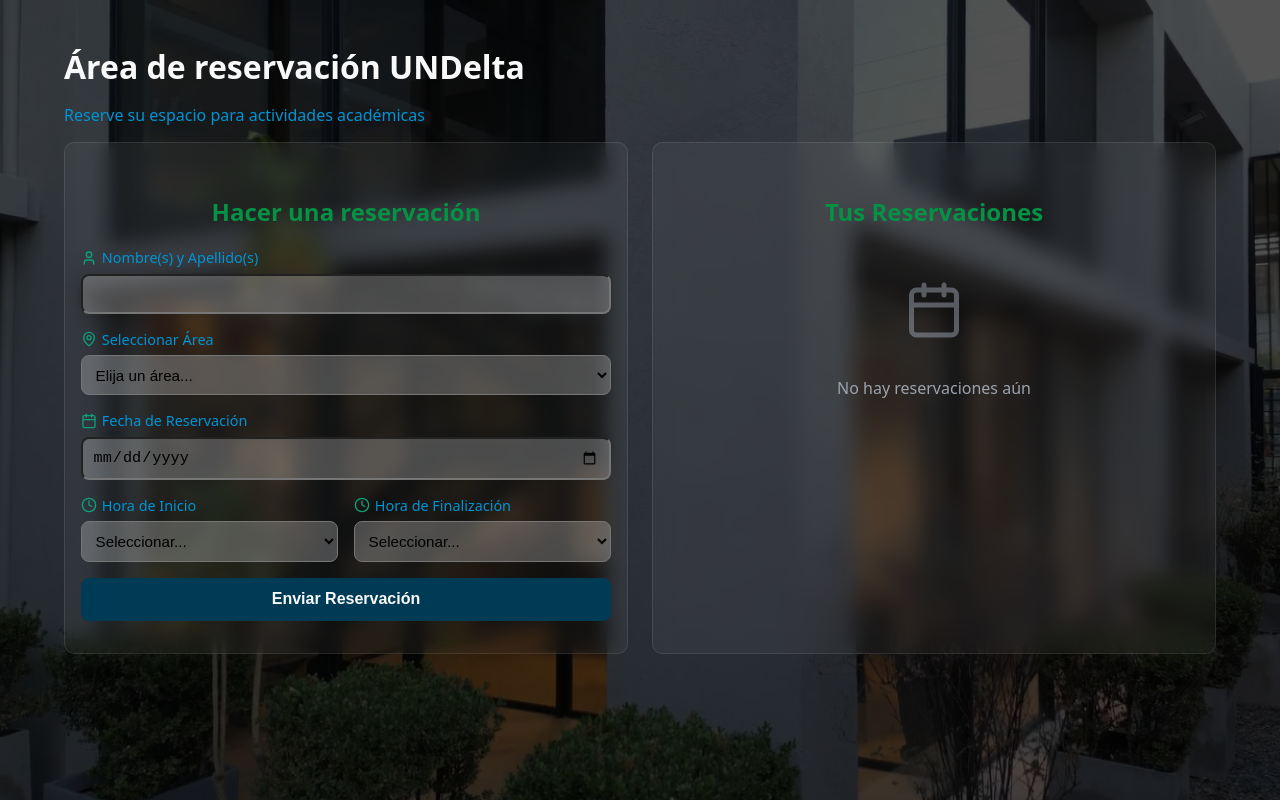
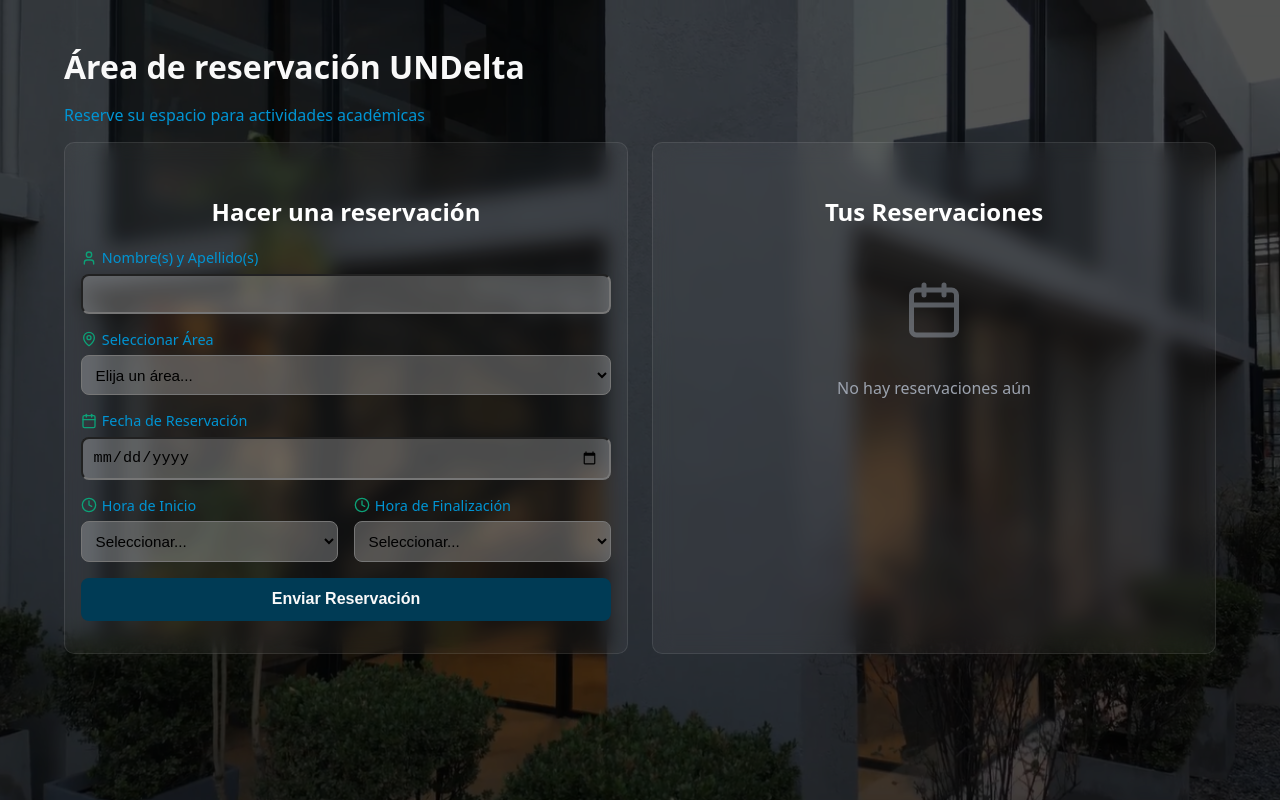
Before and after one commit to Sanchez-Mariano/Reservaciones-Undelta, a React (Create React App) app: page / in a window 1280 px wide. Built offline with nearby package versions, Linux system fonts and the light colour scheme.

Commit message:
fixed css

```diff
--- a/src/menu/menu.css
+++ b/src/menu/menu.css
@@ -46,7 +46,7 @@ body::before {
   display: grid;
   grid-template-columns: repeat(2, minmax(0, 1fr));
   gap: 1.5rem;
-  color: #059245;
+  color: #ffffff;
 }
 
 
```
